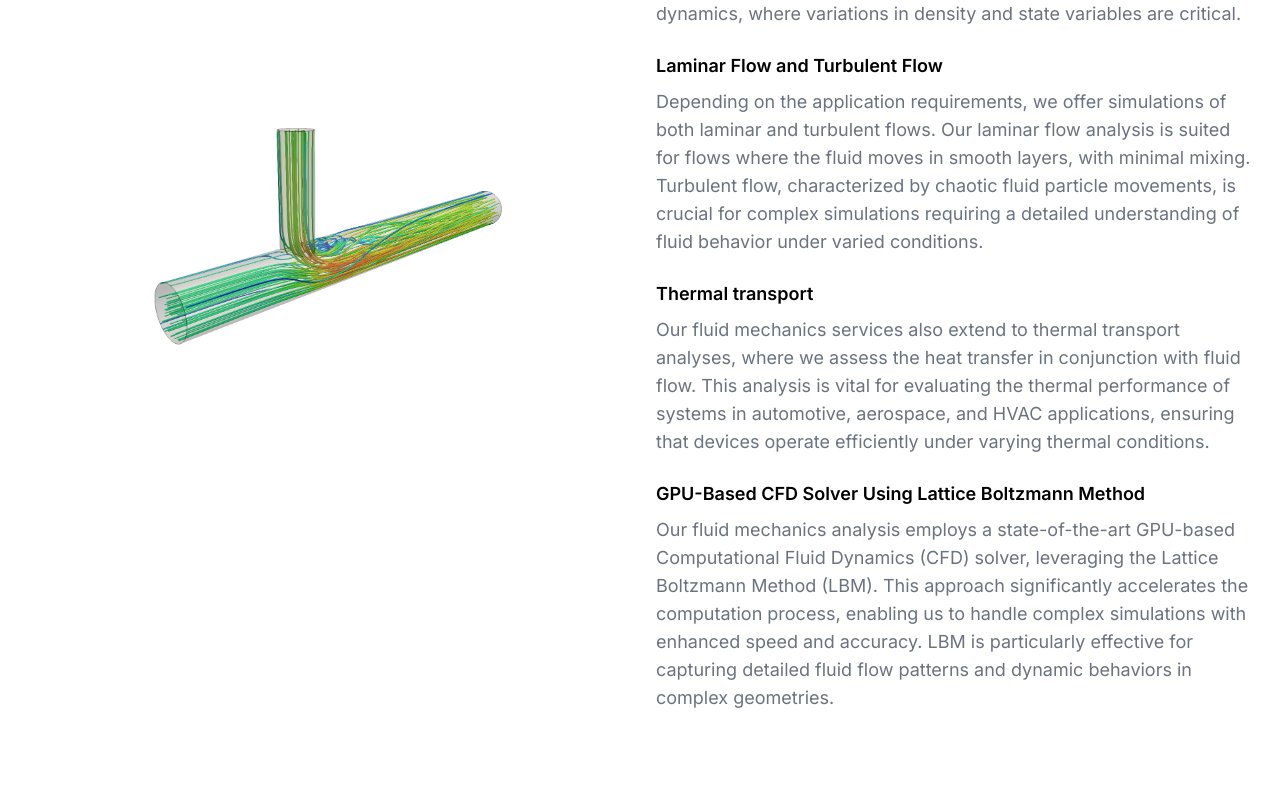
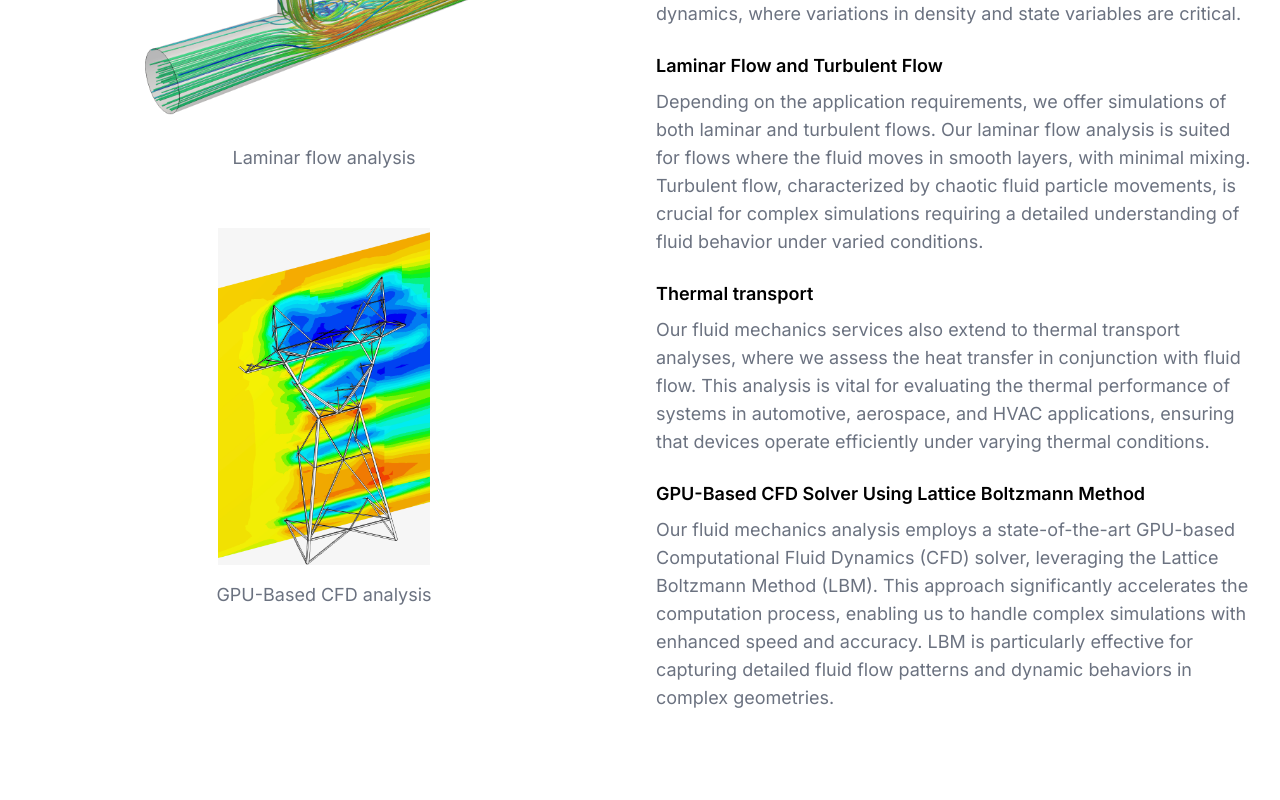
Before and after one commit to jparraporcar/prosimcae, a Next.js app: page /physics in a window 1280 px wide. Shown: the part 700-1500 px from the top of the page. Built offline with nearby package versions, Linux system fonts and the light colour scheme.

Commit message:
first version of by physics page

```diff
--- a/src/app/physics/page.tsx
+++ b/src/app/physics/page.tsx
@@ -1,15 +1,29 @@
+"use client";
+
 import { PageIntro } from "@/components/custom/page-intro";
 import { PageSection } from "@/components/custom/page-section";
 
 const sections = [
   {
-    Id: "fluid",
-    image: {
-      alt: "Computer Fluid Dynamics picture",
-      height: 400,
+    id: "fluid",
+    images: [
+      {
+        alt: "Laminar flow analysis",
+        height: 500,
         src: "/images/cfd.png",
-      width: 400,
+        width: 500,
+        className: "object-contain mx-0 mb-2",
+        caption: "Laminar flow analysis",
       },
+      {
+        alt: "GPU-Based CFD analysis",
+        height: 700,
+        src: "/images/lattice.png",
+        width: 700,
+        className: "object-contain mx-0 mt-14 mb-4",
+        caption: "GPU-Based CFD analysis",
+      },
+    ],
     title: "Computer Fluid Dynamics",
     subSections: [
       {
@@ -33,15 +47,28 @@ const sections = [
           "Our fluid mechanics analysis employs a state-of-the-art GPU-based Computational Fluid Dynamics (CFD) solver, leveraging the Lattice Boltzmann Method (LBM). This approach significantly accelerates the computation process, enabling us to handle complex simulations with enhanced speed and accuracy. LBM is particularly effective for capturing detailed fluid flow patterns and dynamic behaviors in complex geometries.",
       },
     ],
+    effectIsActive: true,
   },
   {
-    Id: "solid",
-    image: {
-      alt: "Solid Mechanics picture",
-      height: 400,
+    id: "solid",
+    images: [
+      {
+        alt: "Dynamics analysis",
+        height: 500,
         src: "/images/solid.png",
-      width: 400,
+        width: 500,
+        className: "object-contain mx-0 mb-4",
+        caption: "Dynamics analysis",
       },
+      {
+        alt: "Modal analysis",
+        height: 500,
+        src: "/images/modal.png",
+        width: 500,
+        className: "object-contain mx-0 mt-14",
+        caption: "Modal analysis",
+      },
+    ],
     title: "Solid Mechanics (FEM)",
     subSections: [
       {
@@ -60,15 +87,20 @@ const sections = [
           "Modal analysis focuses on determining the natural vibration characteristics of a structure, such as its natural frequencies and mode shapes. This type of analysis is critical for predicting potential issues with resonance and for designing systems that operate safely within their harmonic response limits. Modal analysis is particularly valuable in automotive, aerospace, and civil engineering projects, where understanding the vibrational properties can prevent failures and optimize product performance.",
       },
     ],
+    effectIsActive: true,
   },
   {
-    Id: "thermal",
-    image: {
-      alt: "Thermal analysis picture",
-      height: 400,
+    id: "thermal",
+    images: [
+      {
+        alt: "Mixed heat transfer analysis",
+        height: 600,
         src: "/images/thermal.jpeg",
-      width: 400,
+        width: 600,
+        className: "object-contain mb-2",
+        caption: "Mixed heat transfer analysis",
       },
+    ],
     title: "Thermal analysis",
     subSections: [
       {
@@ -91,10 +123,11 @@ const sections = [
           "Radiation analysis addresses heat transfer through electromagnetic waves, which is critical in environments without direct contact or medium, such as space applications or high-temperature furnaces. We model radiative heat transfer between surfaces and within participating media, allowing for accurate thermal management and control in both vacuum and atmospheric conditions.",
       },
     ],
+    effectIsActive: true,
   },
 ];
 
-const CFDPage: React.FC = () => {
+const CfdPage: React.FC = () => {
   return (
     <div className="my-28 flex text-lg flex-col space-y-16 md:space-y-24 lg:space-y-32">
       <header id="fluid" className="container px-4 md:px-6">
@@ -112,12 +145,17 @@ const CFDPage: React.FC = () => {
         />
       </header>
       {sections.map((section, index) => (
-        <section id={section.Id} key={index} className="container px-4 md:px-6">
+        <section
+          id={section.id}
+          key={index}
+          className="container px-4 md:px-6 relative -z-50"
+        >
           <PageSection
             title={section.title}
-            image={section.image}
+            images={section.images}
             subSections={section.subSections}
             imageContainerClass={`${index === 1 ? "order-last" : ""}`}
+            effectIsActive={section.effectIsActive}
           />
         </section>
       ))}
@@ -125,4 +163,4 @@ const CFDPage: React.FC = () => {
   );
 };
 
-export default CFDPage;
+export default CfdPage;
--- a/src/components/custom/navigation.tsx
+++ b/src/components/custom/navigation.tsx
@@ -7,7 +7,6 @@ import { Icon } from "./icon";
 import {
   NavigationMenu,
   NavigationMenuContent,
-  NavigationMenuIndicator,
   NavigationMenuItem,
   NavigationMenuLink,
   NavigationMenuList,
--- /dev/null
+++ b/src/components/custom/page-section.css
@@ -0,0 +1,12 @@
+.box {
+  transition: opacity 0.3s ease-out;
+  opacity: 0; /* Start as hidden */
+}
+
+.visible {
+  opacity: 1; /* Fully visible when in the viewport */
+}
+
+.hidden {
+  opacity: 0; /* Hidden when out of the viewport */
+}
--- a/src/components/custom/page-section.tsx
+++ b/src/components/custom/page-section.tsx
@@ -1,18 +1,25 @@
-import React from "react";
+"use client";
+
+import React, { useEffect, useRef, useState } from "react";
 import Image from "next/image";
 import { cn } from "@/lib/utils";
+import "./page-section.css";
 
 export interface PageSectionProps {
-  image: {
+  images: {
     alt: string;
     className?: string;
     height: number;
     src: string;
     width: number;
-  };
+    caption: string;
+  }[];
+  mainContainerClass?: string;
   imageContainerClass?: string;
+  descriptionContainerClass?: string;
   title: string;
   subSections: SubSection[];
+  effectIsActive: boolean;
 }
 
 type SubSection = {
@@ -21,21 +28,68 @@ type SubSection = {
 };
 
 export const PageSection: React.FC<PageSectionProps> = (props) => {
+  const ref = useRef(null);
+  const [isVisible, setIsVisible] = useState(false);
+
+  useEffect(() => {
+    const observer = new IntersectionObserver(
+      ([entry]) => {
+        setIsVisible(entry.isIntersecting);
+      },
+      {
+        threshold: 0.05,
+      }
+    );
+    if (ref.current) {
+      observer.observe(ref.current);
+    }
+
+    return () => {
+      if (ref.current) {
+        observer.unobserve(ref.current);
+      }
+    };
+  }, []);
+
   return (
-    <div className="grid gap-8 md:grid-cols-2 md:items-center ">
-      <div className={cn(["w-2/10", props.imageContainerClass])}>
-        <Image
-          alt={props.image.alt}
-          className={cn([
-            "mx-auto aspect-video rounded-xl object-cover",
-            props.image.className,
-          ])}
-          height={props.image.height}
-          src={props.image.src}
-          width={props.image.width}
-        />
+    <div
+      ref={ref}
+      className={cn([
+        `${props.effectIsActive && (isVisible ? "box visible" : "box hidden")}`,
+        "grid gap-8 md:grid-cols-2 md:items-center",
+        props.mainContainerClass,
+      ])}
+    >
+      <div
+        className={cn([
+          "w-2/10 justify-self-center",
+          props.imageContainerClass,
+        ])}
+      >
+        {props.images.map((image, index) => (
+          <figure key={index} className="flex flex-col items-center">
+            <Image
+              alt={image.alt}
+              className={cn([
+                "mx-auto aspect-video rounded-xl object-cover",
+                image.className,
+              ])}
+              height={image.height}
+              src={image.src}
+              width={image.width}
+            />
+            <figcaption className="text-center text-gray-500 dark:text-gray-400">
+              {image.caption}
+            </figcaption>
+          </figure>
+        ))}
       </div>
-      <div className="w-8/10 order-1 md:order-2 space-y-4 md:space-y-6">
+      <div
+        className={cn([
+          "w-8/10 order-1 md:order-2 space-y-4 md:space-y-6",
+          props.descriptionContainerClass,
+        ])}
+      >
         <h2 className="text-3xl font-bold tracking-tighter sm:text-4xl md:text-5xl">
           {props.title}
         </h2>
```
Also changed, not shown: public/images/lattice.png (added), public/images/modal.png (added). Lines whose indentation alone changed are shown as unchanged.
